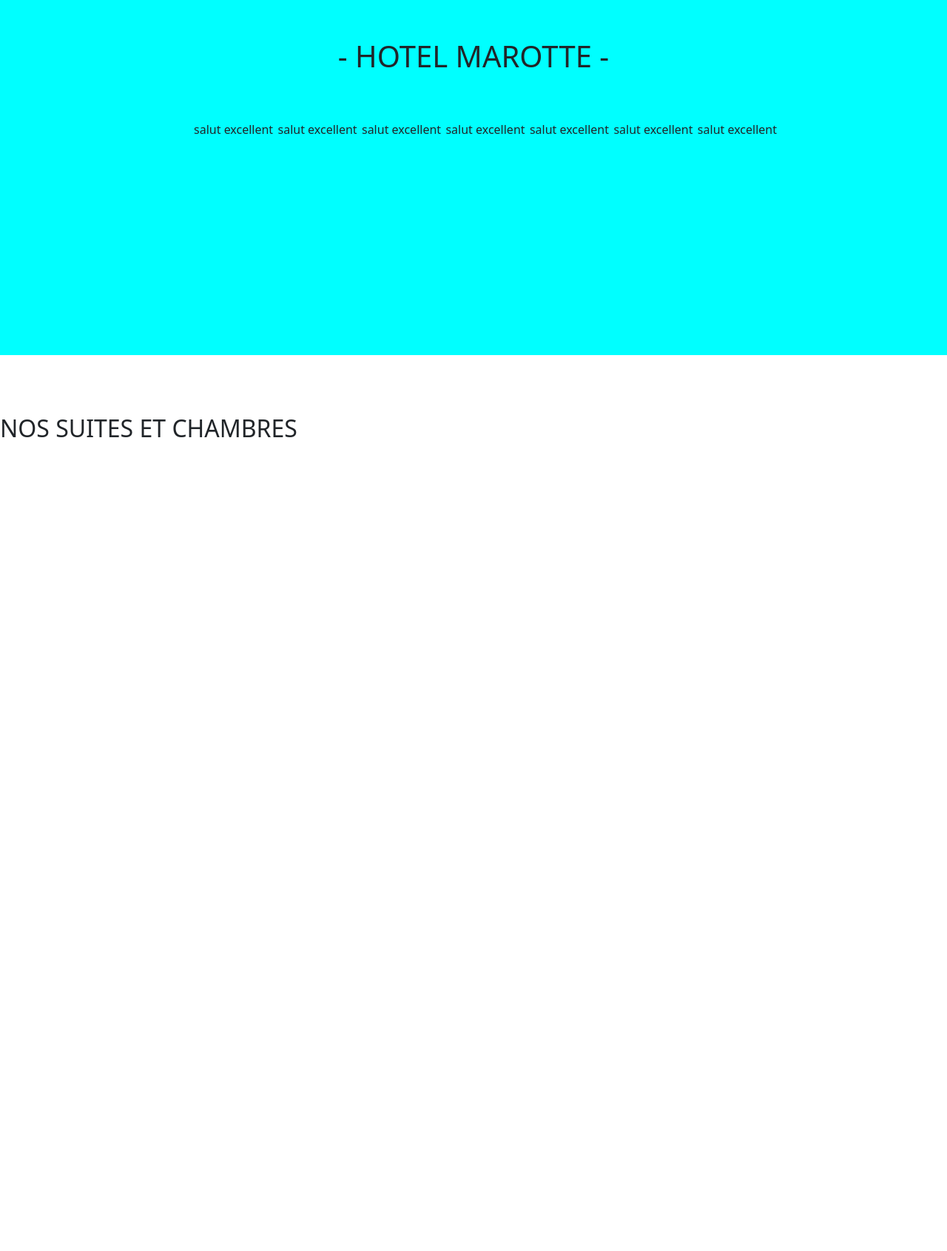
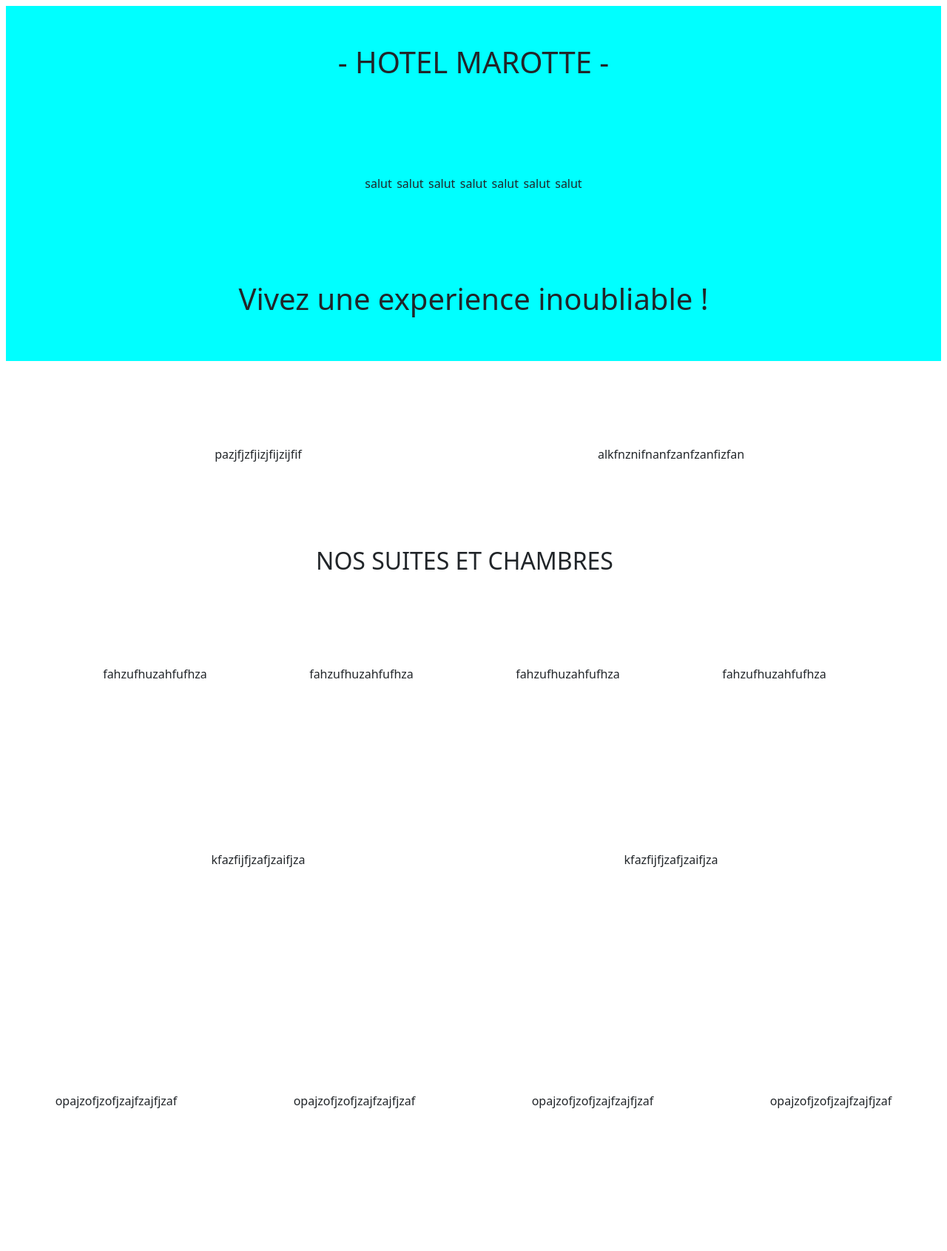
Before and after one commit to R44444bbiT/bootstrap, a plain HTML site: page exo4/index.html in a window 1280 px wide. Shown: the whole page at 74% size. Before the commit the page ends 800 px from the top, so only its background shows below. Drawn offline with nearby package versions, Linux system fonts and the light colour scheme.

Commit message:
01/03/2024

```diff
--- a/exo4/index.html
+++ b/exo4/index.html
@@ -10,15 +10,15 @@
     body {
         margin: 0;
         padding: 0;
-        overflow: hidden;
+        overflow-x: hidden;
     }
     header {
         h1 {
             padding: 0;
         }
         max-width: 100vw;
-        height: 70vh;
         align-items: center;
+        align-content: center;
         div {
             background-color: aqua;
             height: 20vh;
@@ -34,41 +34,67 @@
             }
         }
     }
+    main {
+        height: 100vh;
+    }
+    footer {
+        height: 50vh;
+    }
 </style>
-<body>
-    <header>
+<body class="m-2">
+    <header class="container-fluid">
         <div class="row align-items-center">
             <h1 class="text-center">- HOTEL MAROTTE -</h1>
         </div>
-        <div>
+        <div class="row align-content-center">
             <ul>
-                <li>salut excellent</li>
-                <li>salut excellent</li>
-                <li>salut excellent</li>
-                <li>salut excellent</li>
-                <li>salut excellent</li>
-                <li>salut excellent</li>
-                <li>salut excellent</li>
+                <li>salut</li>
+                <li>salut</li>
+                <li>salut</li>
+                <li>salut</li>
+                <li>salut</li>
+                <li>salut</li>
+                <li>salut</li>
             </ul>
         </div>
-        <div class="row"></div>
+        <div class="row text-center align-content-center">
+            <h2 class="fs-1">Vivez une experience inoubliable !</h2>
+        </div>
     </header>
-    <main class="column">
-        <div class="row">
-            <div class="col-12">
+    <main class="container">
+        <div class="row align-content-arround h-100 text-center">
+
+                <div class="row align-content-center">
+                    <div class="col-12 col-md-6">
                         <!-- IMG -->
+                        pazjfjzfjizjfijzijfif
                     </div>
-            <div class="col-12">
+                    <div class="col-12 col-md-6">
                         <!-- PHRASE DACCROCHE -->
+                        alkfnznifnanfzanfzanfizfan
                     </div>
                 </div>
+
                 <div class="row">
                     <h2>NOS SUITES ET CHAMBRES</h2>
-            <div class="col-12 col-md-3"></div>
-            <div class="col-12 col-md-3"></div>
-            <div class="col-12 col-md-3"></div>
-            <div class="col-12 col-md-3"></div>
+                    <div class="col-12 col-md-3">fahzufhuzahfufhza</div>
+                    <div class="col-12 col-md-3">fahzufhuzahfufhza</div>
+                    <div class="col-12 col-md-3">fahzufhuzahfufhza</div>
+                    <div class="col-12 col-md-3">fahzufhuzahfufhza</div>
+                </div>
+
+                <div class="row align-content-center">
+                    <div class="col-12 col-md-6">kfazfijfjzafjzaifjza</div>
+                    <div class="col-12 col-md-6">kfazfijfjzafjzaifjza</div>
+                </div>
+
         </div>
     </main>
+    <footer class="row text-center align-content-center">
+        <div class="col-12 col-md-3">opajzofjzofjzajfzajfjzaf</div>
+        <div class="col-12 col-md-3">opajzofjzofjzajfzajfjzaf</div>
+        <div class="col-12 col-md-3">opajzofjzofjzajfzajfjzaf</div>
+        <div class="col-12 col-md-3">opajzofjzofjzajfzajfjzaf</div>
+    </footer>
 </body>
 </html>
```
Also changed, not shown: exo3/index.html (+12 -12 lines), exo5/index.html (added, +86 -0 lines). Lines whose indentation alone changed are shown as unchanged.
